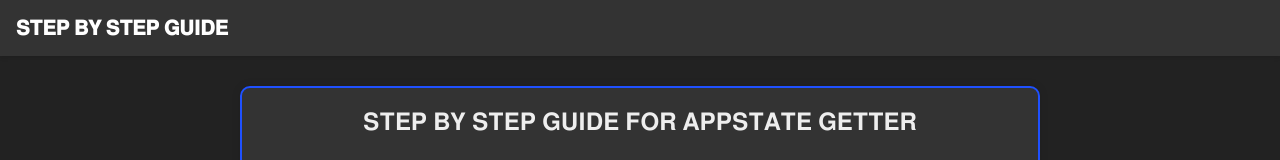
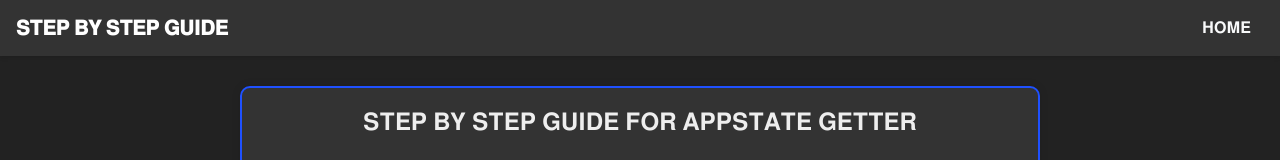
Before and after one commit to SH4RL1E/Guide, a website: page public/guide.html in a window 1280 px wide. Shown: the top 160 px of the page. Drawn offline with nearby package versions, Linux system fonts and the light colour scheme.

Commit message:
Update guide.html

```diff
--- a/public/guide.html
+++ b/public/guide.html
@@ -20,7 +20,7 @@
             padding: 20px;
             border-radius: 10px;
             box-shadow: 0 0 10px rgba(0,0,0,0.1);
-              border: 2px solid #1F51FF;
+            border: 2px solid #1F51FF;
         }
         h1 {
             font-size: 24px;
@@ -63,6 +63,9 @@
         .navbar-toggler-icon {
             background-color: #eee;
         }
+        .go-back-button {
+            margin-left: 10px;
+        }
     </style>
 </head>
 <body>
@@ -73,7 +76,9 @@
         </button>
         <div class="collapse navbar-collapse justify-content-end" id="navbarNav">
             <ul class="navbar-nav">
-
+                <li class="nav-item">
+                    <button class="btn btn-link text-light go-back-button" onclick="window.location.href='index.html'">𝐇𝐎𝐌𝐄</button>
+                </li>
             </ul>
         </div>
     </nav>
```
